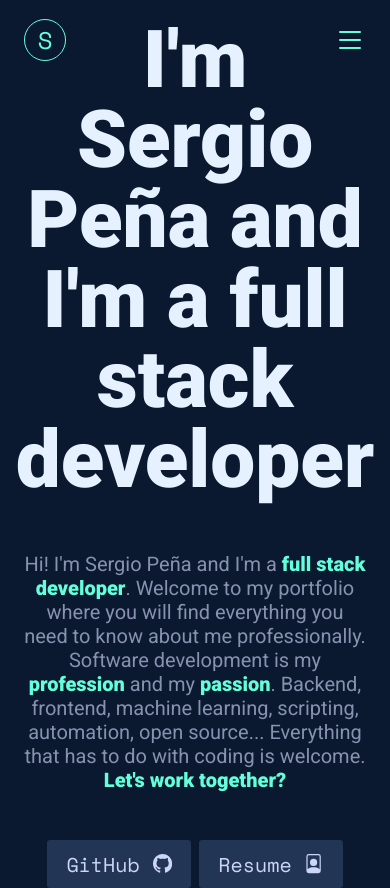
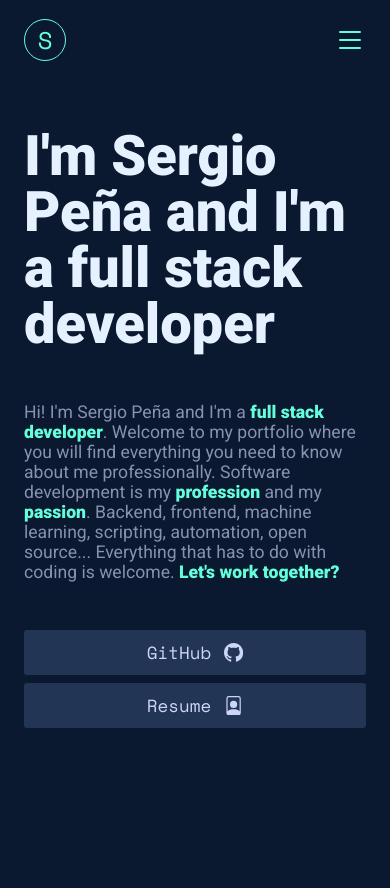
Before and after one commit to sergiopmdeveloper/portfolio, a React (Vite) app: page / in a window 390 px wide. After the commit the page ends 844 px from the top, so only its background shows below. Built offline with nearby package versions, Linux system fonts and the light colour scheme.

Commit message:
style: implement responsive mode

```diff
--- a/src/components/Welcome/Welcome.tsx
+++ b/src/components/Welcome/Welcome.tsx
@@ -14,16 +14,34 @@ const WelcomeContainer = styled.main`
   align-items: center;
   justify-content: center;
   margin: 0 auto;
+
+  @media (width <= ${theme.largeMobile}) {
+    height: auto;
+    margin-top: 3rem;
+  }
 `
 
 const WelcomeTitle = styled.h1`
   font-family: ${theme.roboto};
-  font-size: ${theme.fontSize10};
+  font-size: ${theme.fontSize11};
   font-weight: 900;
   text-align: center;
   color: ${theme.white};
   margin-bottom: 2rem;
   line-height: 1;
+
+  @media (width <= ${theme.tablet}) {
+    font-size: ${theme.fontSize10};
+  }
+
+  @media (width <= ${theme.largeMobile}) {
+    font-size: ${theme.fontSize9};
+    text-align: left;
+  }
+
+  @media (width <= ${theme.smallMobile}) {
+    font-size: ${theme.fontSize8};
+  }
 `
 
 const WelcomeDescription = styled.p`
@@ -32,6 +50,18 @@ const WelcomeDescription = styled.p`
   text-align: center;
   color: ${theme.slate};
   margin-bottom: 3rem;
+
+  @media (width <= ${theme.tablet}) {
+    font-size: ${theme.fontSize3};
+  }
+
+  @media (width <= ${theme.largeMobile}) {
+    text-align: left;
+  }
+
+  @media (width <= ${theme.smallMobile}) {
+    font-size: ${theme.fontSize2};
+  }
 `
 
 const HighlightedPart = styled.span`
@@ -42,6 +72,11 @@ const HighlightedPart = styled.span`
 const WelcomeButtonsContainer = styled.div`
   display: flex;
   gap: 0.5rem;
+
+  @media (width <= ${theme.largeMobile}) {
+    width: 100%;
+    flex-direction: column;
+  }
 `
 
 /**
--- a/src/styles.ts
+++ b/src/styles.ts
@@ -40,7 +40,8 @@ const fontSizes = {
   fontSize7: '2.5rem',
   fontSize8: '3rem',
   fontSize9: '3.5rem',
-  fontSize10: '5rem',
+  fontSize10: '4rem',
+  fontSize11: '5rem',
 }
 
 // Screens
--- a/src/ui/Button.tsx
+++ b/src/ui/Button.tsx
@@ -35,6 +35,19 @@ export const Button = styled.button`
     transition:
       background-color 0.2s,
       color 0.2s;
+  }
+
+  @media (width <= ${theme.tablet}) {
+    font-size: ${theme.fontSize3};
+  }
+
+  @media (width <= ${theme.largeMobile}) {
+    width: 100%;
+    justify-content: center;
+  }
+
+  @media (width <= ${theme.smallMobile}) {
+    font-size: ${theme.fontSize2};
   }
 `
 
```
